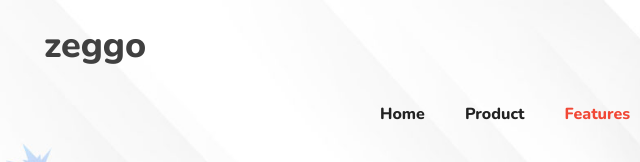
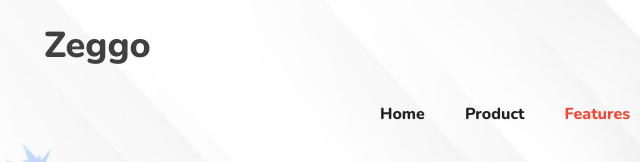
Before and after one commit to a4nkit/zeggo.github.io, a website: page index.html in a window 1280 px wide. Shown: the top 162 px of the page, 11-651 px from the left. Drawn offline with nearby package versions, Linux system fonts and the light colour scheme; files whose address does not match are found by name.

Commit message:
typofixxx

```diff
--- a/index.html
+++ b/index.html
@@ -73,7 +73,7 @@
             <div class="container">
                 <br>
                 <div class="row">
-                     <div class="container"><h2>zeggo</h2> </div>
+                     <div class="container"><h2>Zeggo</h2> </div>
                     <div class="col-lg-12">
 
                         <nav class="navbar navbar-expand-lg">
```
